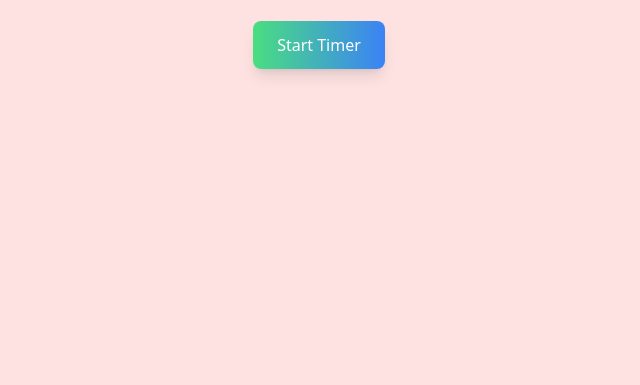
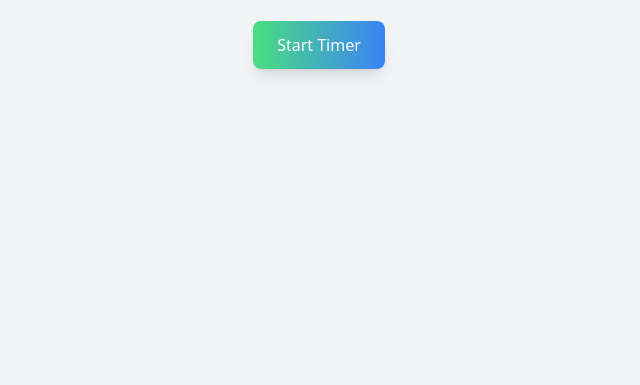
Before and after one commit to AliRedaGomaa01/20-minute-alarm, a plain HTML site: page index.html in a window 1280 px wide. Shown: the part 415-800 px from the top of the page, without its empty margins (321-961 px from the left). Drawn offline with nearby package versions, Linux system fonts and the light colour scheme.

Commit message:
undo bg change

```diff
--- a/index.html
+++ b/index.html
@@ -7,7 +7,7 @@
   <script src="https://cdn.tailwindcss.com"></script>
   <link rel="stylesheet" href="style.css">
 </head>
-<body class="bg-red-100 text-gray-800 font-sans flex flex-col items-center justify-center h-screen p-3">
+<body class="bg-gray-100 text-gray-800 font-sans flex flex-col items-center justify-center h-screen p-3">
   <div class="text-center">
     <h1 class="text-4xl font-bold mb-4 bg-gradient-to-r from-blue-500 via-purple-500 to-pink-500 bg-clip-text text-transparent animate-gradient">
       ⏰ Sound Timer
```
